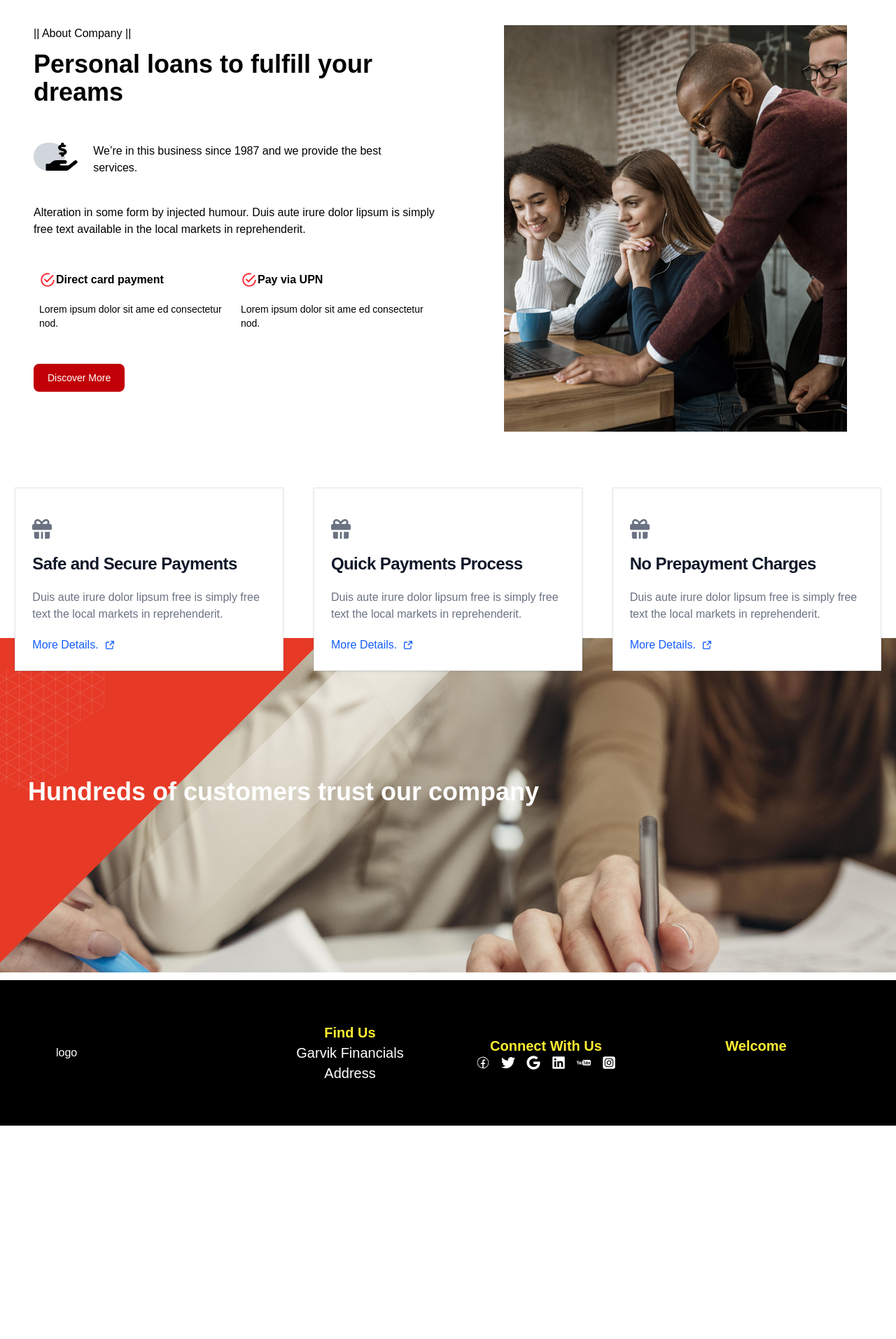
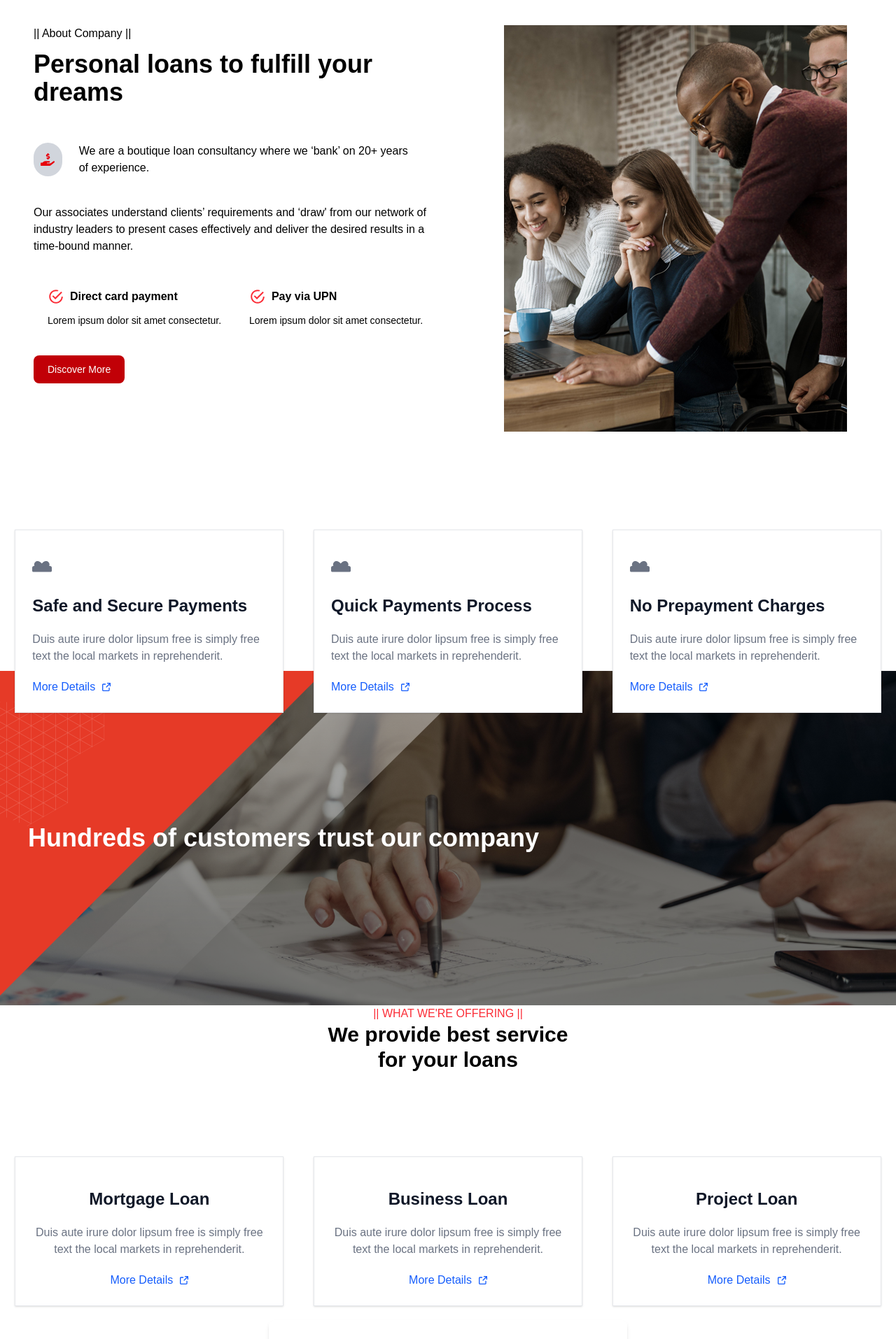
Before and after one commit to Keshavyadav98/Garvikfinancials, a Next.js app: page / in a window 1280 px wide. Shown: the part 880-2794 px from the top of the page at 70% size. Before the commit the page ends 2489 px from the top, so only its background shows below. Built offline with nearby package versions, Linux system fonts and the light colour scheme.

Commit message:
some change

```diff
--- a/package.json
+++ b/package.json
@@ -14,6 +14,7 @@
     "@headlessui/react": "^2.2.7",
     "@heroicons/react": "^2.2.0",
     "next": "15.4.6",
+    "nouislider": "^15.8.1",
     "react": "19.1.0",
     "react-dom": "19.1.0",
     "react-icons": "^5.5.0"
--- /dev/null
+++ b/src/app/Loan/layout.tsx
@@ -0,0 +1,94 @@
+"use client";
+import { useEffect, useState } from "react";
+
+export default function LoanCalculator() {
+  const [loanAmount, setLoanAmount] = useState(100000); // default ₹1L
+  const [months, setMonths] = useState(1); // start with 1 month
+  const interestRate = 15; // %
+
+  // Calculate monthly payment safely
+  const monthlyPay =
+    months > 0
+      ? Math.round((loanAmount * (1 + interestRate / 100)) / months)
+      : 0;
+
+  const totalPay = monthlyPay * months;
+
+  return (
+    <div className="loan-calculator__box max-w-lg mx-auto bg-white shadow-md rounded-lg p-6">
+      <form className="loan-calculator__form">
+        {/* Loan Amount Slider */}
+        <div className="mb-6">
+          <div className="flex justify-between text-sm text-gray-600 mb-2">
+            <span>₹1,00,000</span>
+            <span>₹40,00,000</span>
+          </div>
+          <input
+            type="range"
+            value={loanAmount}
+            min="100000"
+            max="4000000"
+            step="100000"
+            onChange={(e) => setLoanAmount(Number(e.currentTarget.value))}
+            className="appearance-none w-full h-2 bg-gray-200 rounded-lg
+              [&::-webkit-slider-runnable-track]:rounded-full
+              [&::-webkit-slider-thumb]:h-4 [&::-webkit-slider-thumb]:w-4
+              [&::-webkit-slider-thumb]:rounded-full [&::-webkit-slider-thumb]:bg-blue-500
+              focus:outline-none focus:ring-2 focus:ring-blue-500 focus:ring-offset-2 focus:ring-offset-white"
+          />
+        </div>
+
+        {/* Months Slider */}
+        <div className="mb-6">
+          <div className="flex justify-between text-sm text-gray-600 mb-2">
+            <span>1 Month</span>
+            <span>12 Months</span>
+          </div>
+          <input
+            type="range"
+            id="range-slider-month"
+            value={months}
+            min="1"
+            max="12"
+            step="1"
+            onChange={(e) => setMonths(Number(e.currentTarget.value))}
+            className="appearance-none w-full h-2 bg-gray-200 rounded-lg
+              [&::-webkit-slider-runnable-track]:rounded-full
+              [&::-webkit-slider-thumb]:h-4 [&::-webkit-slider-thumb]:w-4
+              [&::-webkit-slider-thumb]:rounded-full [&::-webkit-slider-thumb]:bg-blue-500
+              focus:outline-none focus:ring-2 focus:ring-blue-500 focus:ring-offset-2 focus:ring-offset-white"
+          />
+        </div>
+
+        {/* Results */}
+        <div className="space-y-2 text-gray-700">
+          <p className="flex justify-between">
+            <span>Pay Monthly</span>
+            <b>₹{monthlyPay.toLocaleString("en-IN")}</b>
+          </p>
+          <p className="flex justify-between">
+            <span>Term of Use</span>
+            <b>{months} Months</b>
+          </p>
+          <p className="flex justify-between">
+            <span>Total Pay Back</span>
+            <b>₹{totalPay.toLocaleString("en-IN")}</b>
+          </p>
+        </div>
+
+        {/* Apply Button */}
+        <a
+          href="/apply-now"
+          className="block mt-6 text-center bg-red-600 text-white py-2 rounded-lg hover:bg-red-700"
+        >
+          Apply For Loan
+        </a>
+
+        <div className="loan-calculator__form__terms mt-3 text-xs text-gray-500">
+          *These calculators are provided only as general self-help Planning Tools.
+          Results depend on other factors.
+        </div>
+      </form>
+    </div>
+  );
+}
--- a/src/app/page.tsx
+++ b/src/app/page.tsx
@@ -1,107 +1,234 @@
 import Image from "next/image";
-import img1 from '../Images/about-4-1.png'
+import img1 from "../Images/about-4-1.png";
 import { FaHandHoldingUsd } from "react-icons/fa";
 import { IoMdCheckmarkCircleOutline } from "react-icons/io";
-import img2 from '../Images/video-bg-1-1.png'
-
+import img2 from "../Images/video-bg-1-1.png";
+import Loan from "./Loan/layout";
 
 export default function Home() {
+  const paymentCard = [
+    {
+      icon: "",
+      title: "Safe and Secure Payments",
+      description:
+        "Duis aute irure dolor lipsum free is simply free text the local markets in reprehenderit.",
+    },
+    {
+      icon: "",
+      title: "Quick Payments Process",
+      description:
+        "Duis aute irure dolor lipsum free is simply free text the local markets in reprehenderit.",
+    },
+    {
+      icon: "",
+      title: "No Prepayment Charges",
+      description:
+        "Duis aute irure dolor lipsum free is simply free text the local markets in reprehenderit.",
+    },
+  ];
 
-  const paymentCard = [
-    {icon:'',title:'Safe and Secure Payments',description:'Duis aute irure dolor lipsum free is simply free text the local markets in reprehenderit.'},
-    {icon:'',title:'Quick Payments Process',description:'Duis aute irure dolor lipsum free is simply free text the local markets in reprehenderit.'},
-    {icon:'',title:'No Prepayment Charges',description:'Duis aute irure dolor lipsum free is simply free text the local markets in reprehenderit.'}
+  const serviceProvide = [
+    {
+      icon: "",
+      title: "Mortgage Loan",
+      description:
+        "Duis aute irure dolor lipsum free is simply free text the local markets in reprehenderit.",
+    },
+    {
+      icon: "",
+      title: "Business Loan",
+      description:
+        "Duis aute irure dolor lipsum free is simply free text the local markets in reprehenderit.",
+    },
+    {
+      icon: "",
+      title: "Project Loan",
+      description:
+        "Duis aute irure dolor lipsum free is simply free text the local markets in reprehenderit.",
+    },
   ]
+
   return (
     <>
-    <div className="">
-     <div className="bg-[url(../Images/slider-1-1.png)] bg-center h-[55vw]">
-      <div className="cols-lg-7">
-        <p>Easy & simple</p>
+      <div>
+        {/* Hero Section */}
+        <div className="bg-[url('../Images/slider-1-1.png')] bg-center bg-cover h-[55vw]">
+          <div className="lg:col-span-7">
+            <p className="text-white text-xl p-10">Easy & simple</p>
           </div>
         </div>
 
+        {/* About Company Section */}
         <div className="pt-30">
           <div className="flex justify-around flex-col lg:flex-row">
+            <div className="w-full m-5 lg:w-[45vw]">
+              <p className="text-center lg:text-start">|| About Company ||</p>
+              <h1 className="py-3 text-4xl font-bold">
+                Personal loans to fulfill your dreams
+              </h1>
 
-        <div className="w-[-webkit-fill-available] m-5 lg:w-[45vw]">
-          <p className="text-center lg:text-start">|| About Company ||</p>
-          <h1 className="py-3 text-4xl font-bold">Personal loans to fulfill your dreams</h1>
               <div>
-            <div className="flex justify-between py-10">
-              <div className="w-12 h-10 rounded-full relative bg-gray-300">
-                <FaHandHoldingUsd className="absolute w-20 h-10 object cover"/>
+                <div className="flex items-center py-10">
+                  <div className="w-12 h-12 rounded-full flex items-center justify-center bg-gray-300">
+                    <FaHandHoldingUsd className="text-xl text-red-600" />
                   </div>
-              <div className="px-10">
-                <h1 className="">We’re in this business since 1987 and we provide the best services.</h1>
-              </div>
-            </div>
-            <p className="pb-5">Alteration in some form by injected humour. Duis aute irure dolor lipsum is simply free text available in the local markets in reprehenderit.</p>
-
-            <div className="flex justify-around py-5">
-              <div className="p-2">
-                <div className="flex ">
-                  <IoMdCheckmarkCircleOutline className="text-red-500 text-2xl font-black " />
-                  <h2 className="font-bold">Direct card payment</h2>
-                </div>
-                  <p className="text-sm py-5">Lorem ipsum dolor sit ame ed consectetur nod.</p>
-              </div>
-              <div className="p-2">
-                <div className="flex">
-                  <IoMdCheckmarkCircleOutline className="text-red-500 text-2xl font-black " />
-                  <h2 className="font-bold">Pay via UPN</h2>
-                </div>
-                  <p className="text-sm py-5">Lorem ipsum dolor sit ame ed consectetur nod.</p>
+                  <div className="px-6">
+                    <h1>
+                      We are a boutique loan consultancy where we ‘bank’ on 20+
+                      years of experience.
+                    </h1>
                   </div>
                 </div>
 
-            <button type="button" className="focus:outline-none text-white bg-red-700 hover:bg-red-800 focus:ring-4 focus:ring-red-300 font-medium rounded-lg text-sm px-5 py-2.5 me-2 mb-2 dark:bg-red-600 dark:hover:bg-red-700 dark:focus:ring-red-900">Discover More</button>
+                <p className="pb-5">
+                  Our associates understand clients’ requirements and ‘draw' from
+                  our network of industry leaders to present cases effectively
+                  and deliver the desired results in a time-bound manner.
+                </p>
+
+                <div className="flex flex-col lg:flex-row justify-around py-5">
+                  <div className="p-2">
+                    <div className="flex items-center gap-2">
+                      <IoMdCheckmarkCircleOutline className="text-red-500 text-2xl font-black" />
+                      <h2 className="font-bold">Direct card payment</h2>
                     </div>
+                    <p className="text-sm py-3">
+                      Lorem ipsum dolor sit amet consectetur.
+                    </p>
                   </div>
-        <div className="w-[-webkit-fill-available] m-5 lg:w-[40vw]">
-        <Image src={img1} alt=".." />
+
+                  <div className="p-2">
+                    <div className="flex items-center gap-2">
+                      <IoMdCheckmarkCircleOutline className="text-red-500 text-2xl font-black" />
+                      <h2 className="font-bold">Pay via UPN</h2>
+                    </div>
+                    <p className="text-sm py-3">
+                      Lorem ipsum dolor sit amet consectetur.
+                    </p>
                   </div>
                 </div>
 
-      <div className="flex justify-around flex-col m--5 lg:flex-row mt-10 relative z-1">
-{paymentCard.map((item,index) =>{
-  return(
-<div key={index} className="w-[-webkit-fill-available] m-5 lg:w-[30vw] HeightAvalible p-6 bg-white border border-gray-200  shadow-sm dark:bg-gray-800 dark:border-gray-700">
-    <svg className="w-7 h-7 my-5 text-gray-500 dark:text-gray-400 mb-3" aria-hidden="true" xmlns="http://www.w3.org/2000/svg" fill="currentColor" viewBox="0 0 20 20">
-        <path d="M18 5h-.7c.229-.467.349-.98.351-1.5a3.5 3.5 0 0 0-3.5-3.5c-1.717 0-3.215 1.2-4.331 2.481C8.4.842 6.949 0 5.5 0A3.5 3.5 0 0 0 2 3.5c.003.52.123 1.033.351 1.5H2a2 2 0 0 0-2 2v3a1 1 0 0 0 1 1h18a1 1 0 0 0 1-1V7a2 2 0 0 0-2-2ZM8.058 5H5.5a1.5 1.5 0 0 1 0-3c.9 0 2 .754 3.092 2.122-.219.337-.392.635-.534.878Zm6.1 0h-3.742c.933-1.368 2.371-3 3.739-3a1.5 1.5 0 0 1 0 3h.003ZM11 13H9v7h2v-7Zm-4 0H2v5a2 2 0 0 0 2 2h3v-7Zm6 0v7h3a2 2 0 0 0 2-2v-5h-5Z"/>
+                <button
+                  type="button"
+                  className="focus:outline-none text-white bg-red-700 hover:bg-red-800 focus:ring-4
+                  focus:ring-red-300 font-medium rounded-lg text-sm px-5 py-2.5 me-2 mb-2"
+                >
+                  Discover More
+                </button>
+              </div>
+            </div>
+
+            <div className="w-full m-5 lg:w-[40vw]">
+              <Image src={img1} alt="About Company" />
+            </div>
+          </div>
+
+          {/* Payment Cards */}
+          <div className="flex justify-around flex-col lg:flex-row mt-5 relative z-10 top-20">
+            {paymentCard.map((item, index) => (
+              <div
+                key={index}
+                className="w-full m-5 lg:w-[30vw] p-6 bg-white border border-gray-200 shadow-sm"
+              >
+                <svg
+                  className="w-7 h-7 my-5 text-gray-500"
+                  aria-hidden="true"
+                  xmlns="http://www.w3.org/2000/svg"
+                  fill="currentColor"
+                  viewBox="0 0 20 20"
+                >
+                  <path d="M18 5h-.7c.229-.467.349-.98.351-1.5a3.5 3.5 0 0 0-3.5-3.5c-1.717 0-3.215 1.2-4.331 2.481C8.4.842 6.949 0 5.5 0A3.5 3.5 0 0 0 2 3.5c.003.52.123 1.033.351 1.5H2a2 2 0 0 0-2 2v3a1 1 0 0 0 1 1h18a1 1 0 0 0 1-1V7a2 2 0 0 0-2-2Z" />
                 </svg>
-    <a href="#">
-        <h5 className="my-5 text-2xl font-semibold tracking-tight text-gray-900 dark:text-white">{item.title}</h5>
-    </a>
-    <p className="my-5 font-normal text-gray-500 dark:text-gray-400">{item.description}</p>
-    <a href="#" className="inline-flex font-medium items-center text-blue-600 hover:underline">
-        More Details.
-        <svg className="w-3 h-3 ms-2.5 rtl:rotate-[270deg]" aria-hidden="true" xmlns="http://www.w3.org/2000/svg" fill="none" viewBox="0 0 18 18">
-            <path stroke="currentColor" strokeLinecap="round" strokeLinejoin="round" strokeWidth="2" d="M15 11v4.833A1.166 1.166 0 0 1 13.833 17H2.167A1.167 1.167 0 0 1 1 15.833V4.167A1.166 1.166 0 0 1 2.167 3h4.618m4.447-2H17v5.768M9.111 8.889l7.778-7.778"/>
+                <h5 className="my-5 text-2xl font-semibold text-gray-900">
+                  {item.title}
+                </h5>
+                <p className="my-5 text-gray-500">{item.description}</p>
+                <a
+                  href="#"
+                  className="inline-flex font-medium items-center text-blue-600 hover:underline"
+                >
+                  More Details
+                  <svg
+                    className="w-3 h-3 ms-2.5"
+                    aria-hidden="true"
+                    xmlns="http://www.w3.org/2000/svg"
+                    fill="none"
+                    viewBox="0 0 18 18"
+                  >
+                    <path
+                      stroke="currentColor"
+                      strokeLinecap="round"
+                      strokeLinejoin="round"
+                      strokeWidth="2"
+                      d="M15 11v4.833A1.166 1.166 0 0 1 13.833 17H2.167A1.167 1.167 0 0 1 1 15.833V4.167A1.166 1.166 0 0 1 2.167 3h4.618m4.447-2H17v5.768M9.111 8.889l7.778-7.778"
+                    />
                   </svg>
                 </a>
               </div>
-  )
-})}
+            ))}
+          </div>
         </div>
 
-     </div>
-
-      <section className='bg-[url(../Images/video-bg-1-1-1.jpg)] z-0 block lg:absolute WithAvalible top-[140vw] object-cover'>
-        <div className=" inset-0 bg-black opacity-50"></div>
-        <div className="bg-[url(../Images/video-bg-1-1.png] z-40 relative">
-              <Image src={img2} alt="..." />
-          <div className="flex justify-around">
-            <div className="block lg:absolute object-cover top-50 bottom-50 left-10">
-              <h1 className="text-4xl font-bold text-white">Hundreds of customers trust our company</h1>
-            </div>
-            <div className="">
-
+        {/* Video Background Section */}
+        <section className="relative z-0">
+          <div className="bg-[url('../Images/video-bg-1-1-1.jpg')] bg-cover bg-center relative">
+            <div className="absolute inset-0 bg-black opacity-50"></div>
+            <div className="relative z-10">
+              <Image src={img2} alt="Video Background" />
+              <div className="absolute top-1/2 left-10 transform -translate-y-1/2">
+                <h1 className="text-4xl font-bold text-white">
+                  Hundreds of customers trust our company
+                </h1>
               </div>
             </div>
           </div>
         </section>
+
+        {/* Offering Section */}
+        <section className=" text-center">
+          <h3 className="text-red-500">|| WHAT WE'RE OFFERING ||</h3>
+          <h1 className="font-bold text-3xl">
+            We provide best service <br /> for your loans
+          </h1><div className="flex justify-around flex-col lg:flex-row mt-5 relative z-10 top-20">
+            {serviceProvide.map((item, index) => (
+              <div
+                key={index}
+                className="w-full m-5 lg:w-[30vw] p-6 bg-white border border-gray-200 shadow-sm"
+              >
+                <h5 className="my-5 text-2xl font-semibold text-gray-900">
+                  {item.title}
+                </h5>
+                <p className="my-5 text-gray-500">{item.description}</p>
+                <a
+                  href="#"
+                  className="inline-flex font-medium items-center text-blue-600 hover:underline"
+                >
+                  More Details
+                  <svg
+                    className="w-3 h-3 ms-2.5"
+                    aria-hidden="true"
+                    xmlns="http://www.w3.org/2000/svg"
+                    fill="none"
+                    viewBox="0 0 18 18"
+                  >
+                    <path
+                      stroke="currentColor"
+                      strokeLinecap="round"
+                      strokeLinejoin="round"
+                      strokeWidth="2"
+                      d="M15 11v4.833A1.166 1.166 0 0 1 13.833 17H2.167A1.167 1.167 0 0 1 1 15.833V4.167A1.166 1.166 0 0 1 2.167 3h4.618m4.447-2H17v5.768M9.111 8.889l7.778-7.778"
+                    />
+                  </svg>
+                </a>
               </div>
+            ))}
+          </div>
+        </section>
+
+      </div>
+      <section className="mt-20">
+          <Loan />
+        </section>
     </>
-  )
+  );
 }
```
Also changed, not shown: src/app/globals.css (+32 -0 lines), 1 other file (tests, documents, lock files or other folders). Lines whose indentation alone changed are shown as unchanged.
